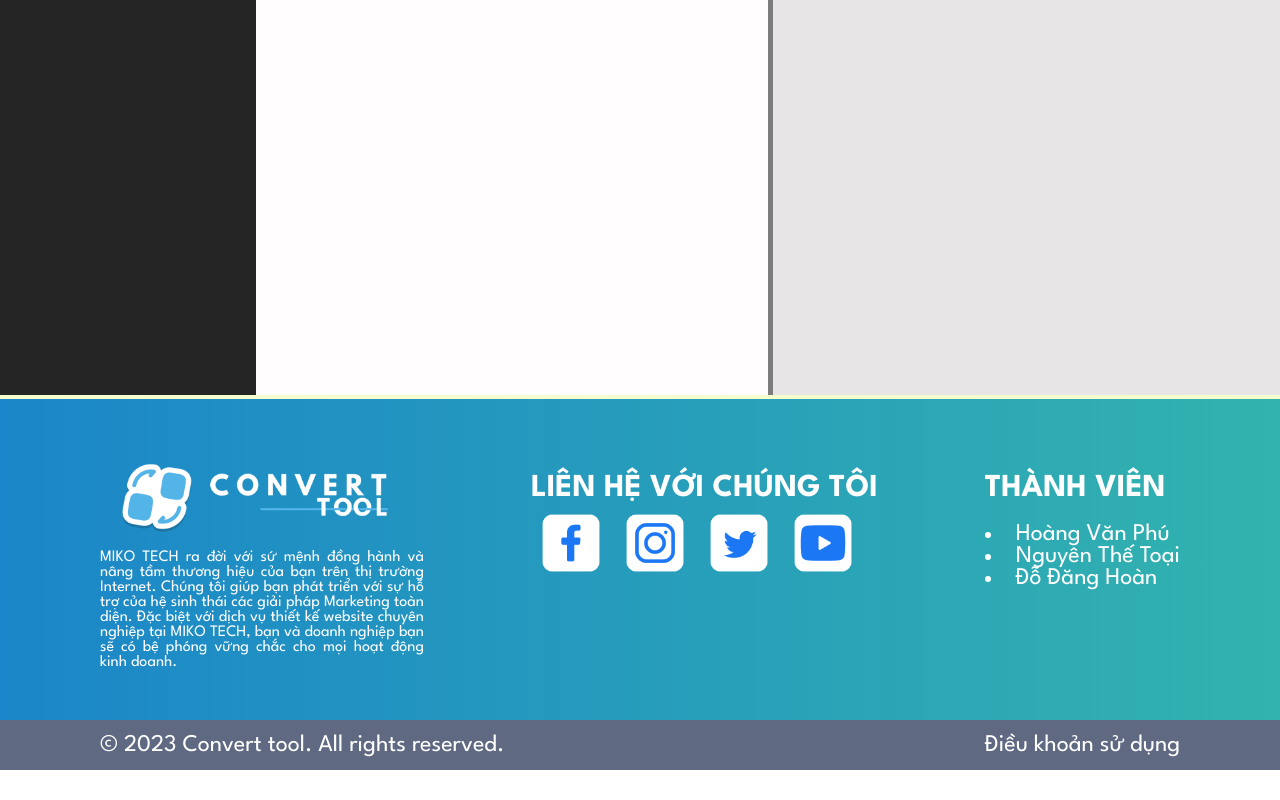
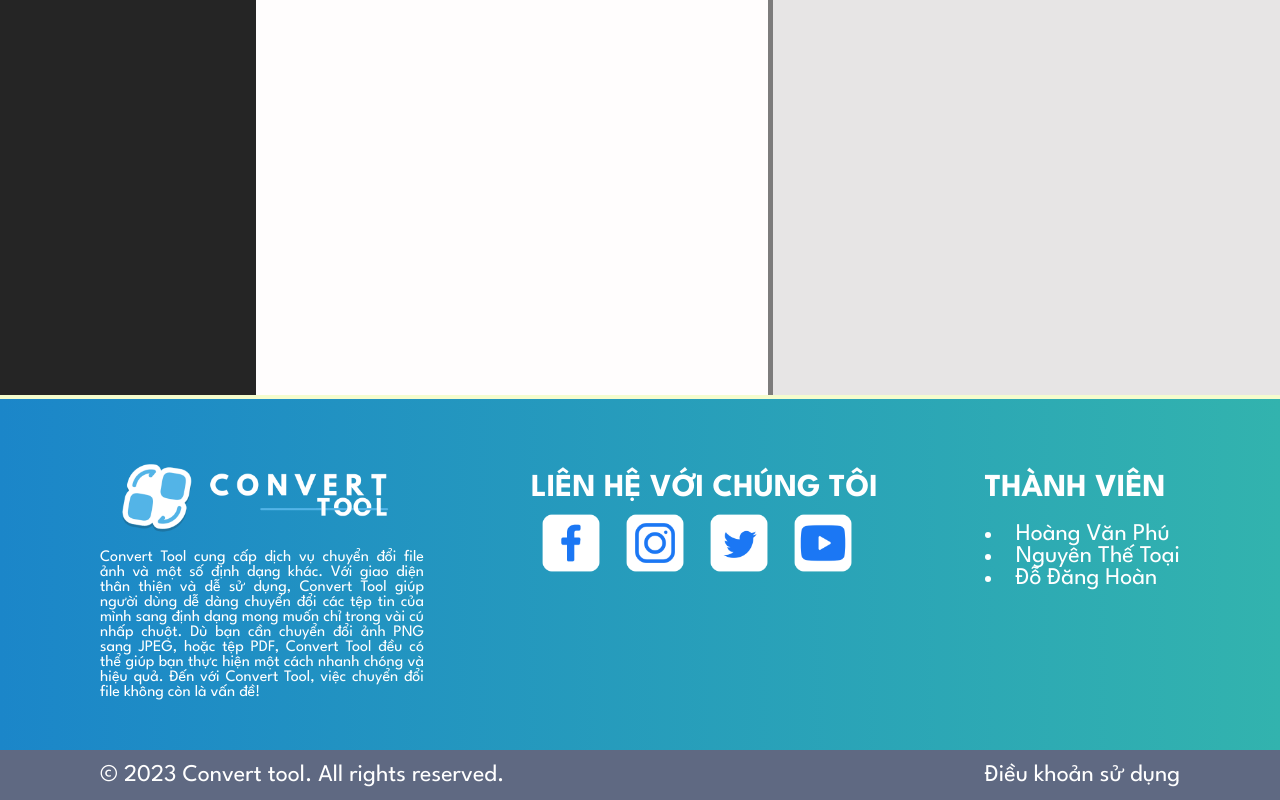
Before and after one commit to Puh1001/Covert-image-web, a plain HTML site: page HTML/index.html in a window 1280 px wide. Shown: the part 710-1510 px from the top of the page. Before the commit the page ends 1480 px from the top, so only its background shows below. Drawn offline with Linux system fonts and the light colour scheme; a web font is replaced by a local one.

Commit message:
DODANGHOAN_COMPLETE_UI_03102023

```diff
--- a/HTML/index.html
+++ b/HTML/index.html
@@ -152,7 +152,7 @@
         <div class="footer_content_1 flexBox">
             <div class="footer_content_logo">
                 <img src="../Pictures/Icon/Icon_Logo_2.png">
-                <p>MIKO TECH ra đời với sứ mệnh đồng hành và nâng tầm thương hiệu của bạn trên thị trường Internet. Chúng tôi giúp bạn phát triển với sự hỗ trợ của hệ sinh thái các giải pháp Marketing toàn diện. Đặc biệt với dịch vụ thiết kế website chuyên nghiệp tại MIKO TECH, bạn và doanh nghiệp bạn sẽ có bệ phóng vững chắc cho mọi hoạt động kinh doanh.</p>
+                <p>Convert Tool cung cấp dịch vụ chuyển đổi file ảnh và một số định dạng khác. Với giao diện thân thiện và dễ sử dụng, Convert Tool giúp người dùng dễ dàng chuyển đổi các tệp tin của mình sang định dạng mong muốn chỉ trong vài cú nhấp chuột. Dù bạn cần chuyển đổi ảnh PNG sang JPEG, hoặc tệp PDF, Convert Tool đều có thể giúp bạn thực hiện một cách nhanh chóng và hiệu quả. Đến với Convert Tool, việc chuyển đổi file không còn là vấn đề!</p>
             </div>
             <div class="footer_content_contart">
                 <h1>LIÊN HỆ VỚI CHÚNG TÔI</h1>
```
